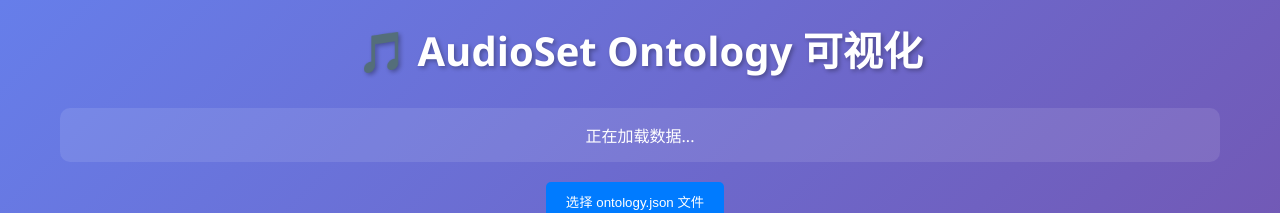
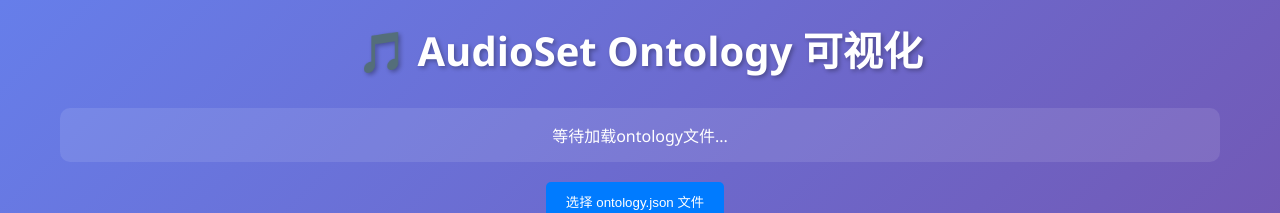
Before and after one commit to chengjt23/AudioSet-Ontology-Visualization, a plain HTML site: page index.html in a window 1280 px wide. Shown: the top 213 px of the page. Drawn offline with Linux system fonts and the light colour scheme.

Commit message:
Feat: change the note on the top when no ontology is loaded

```diff
--- a/index.html
+++ b/index.html
@@ -206,7 +206,7 @@
         </div>
 
         <div class="stats" id="stats">
-            <div>正在加载数据...</div>
+            <div>等待加载ontology文件...</div>
         </div>
 
         <div class="file-upload" style="margin-bottom: 20px; text-align: center;">
```
